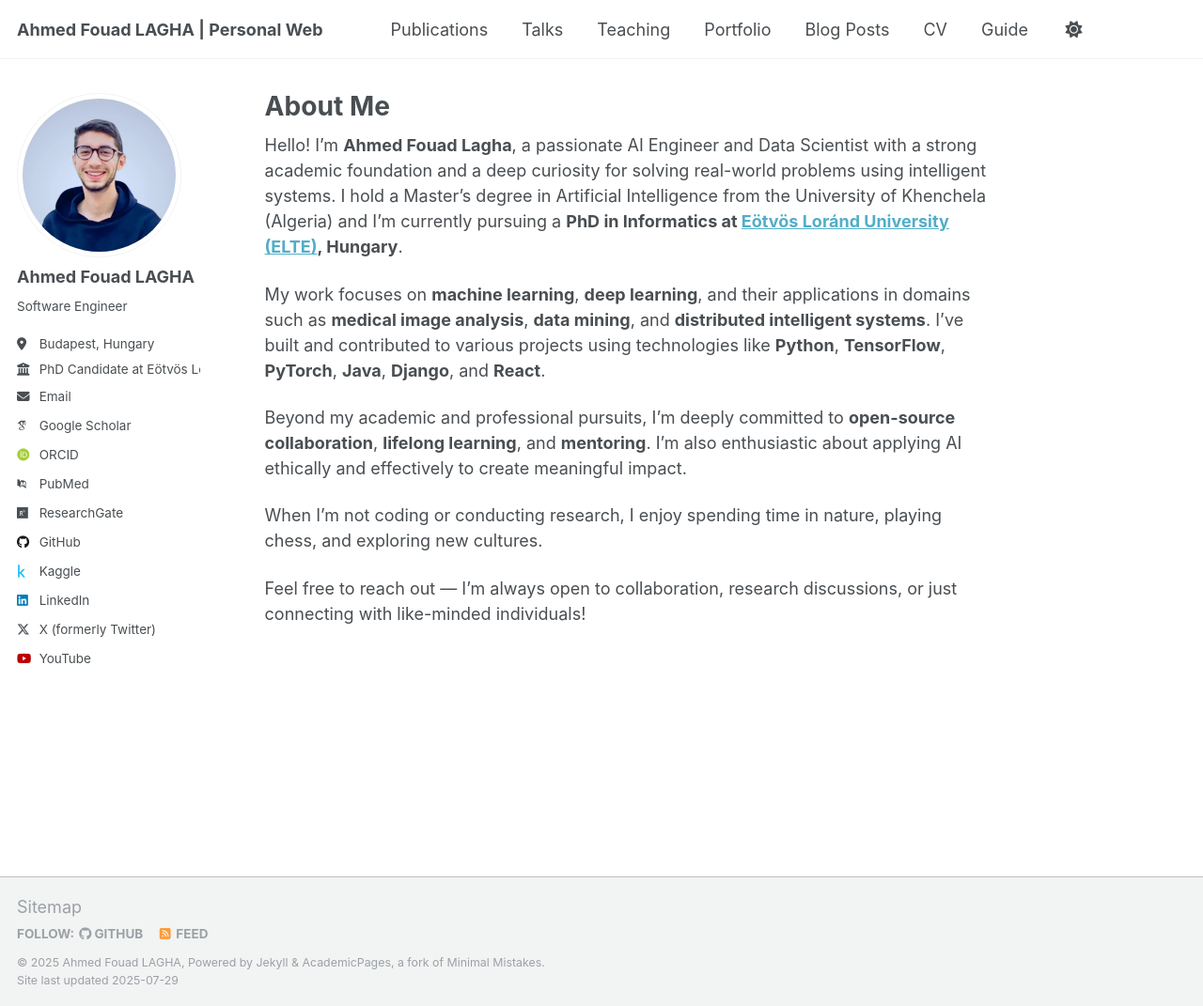
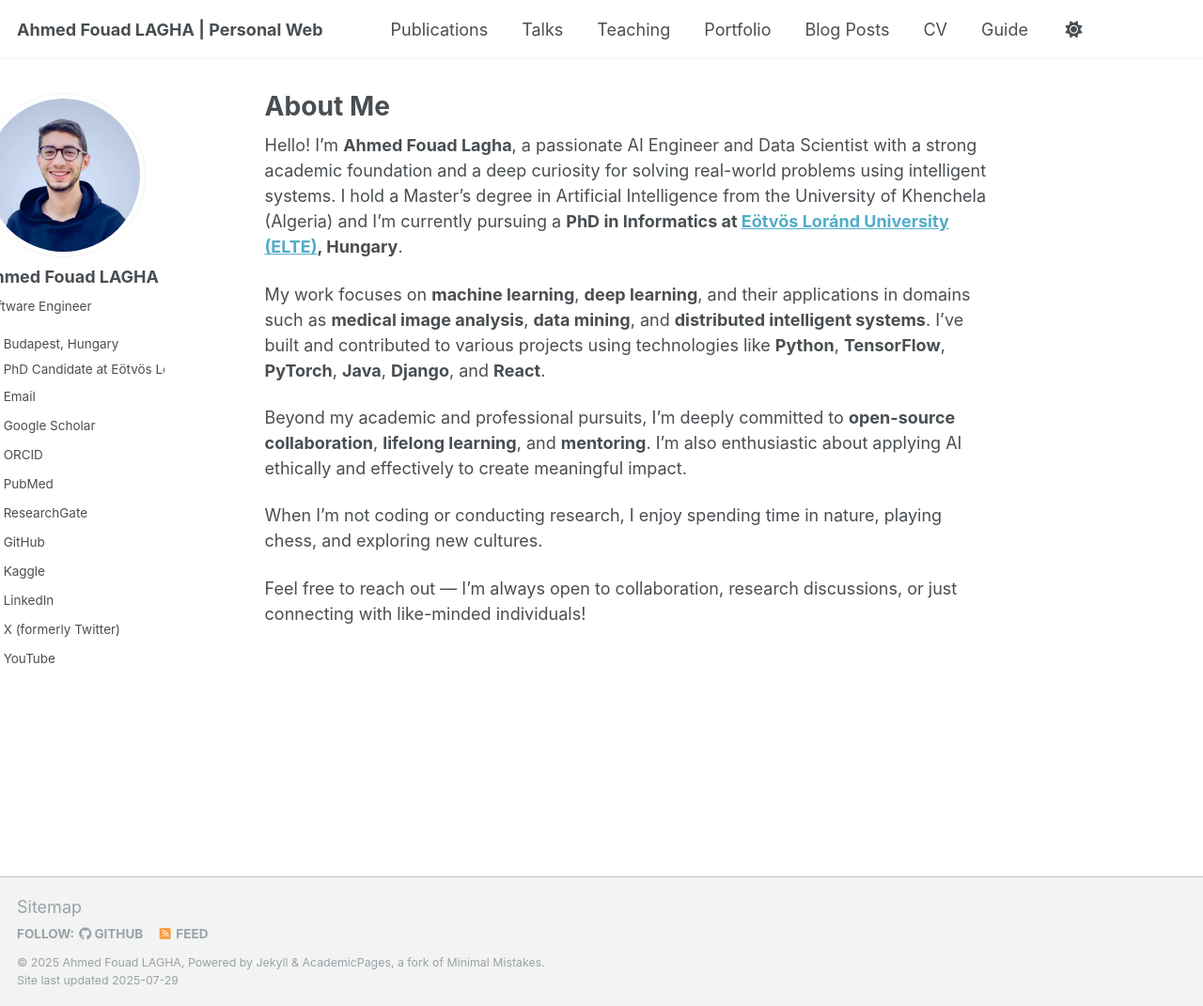
Before and after one commit to ahmed-fouad-lagha/ahmed-fouad-lagha.github.io, a Jekyll site: the page built from _pages/about.md, in a window 1280 px wide and 1071 px high. Shown: the whole window at 94% size. Built offline with Jekyll 4.4.1, drawn with Linux system fonts in a browser that asks for light colours; some web fonts are replaced; a script that is not in the unit is left out.

Commit message:
add a left property to move the sidebar to the left

```diff
--- a/_sass/layout/_sidebar.scss
+++ b/_sass/layout/_sidebar.scss
@@ -22,6 +22,7 @@
     overflow-y: auto;               // Add scrollbar if the sidebar is too long
     position: fixed;
     padding-top: $masthead-height;
+    left: -20px;
   }
 
   @include breakpoint($large) {
```
